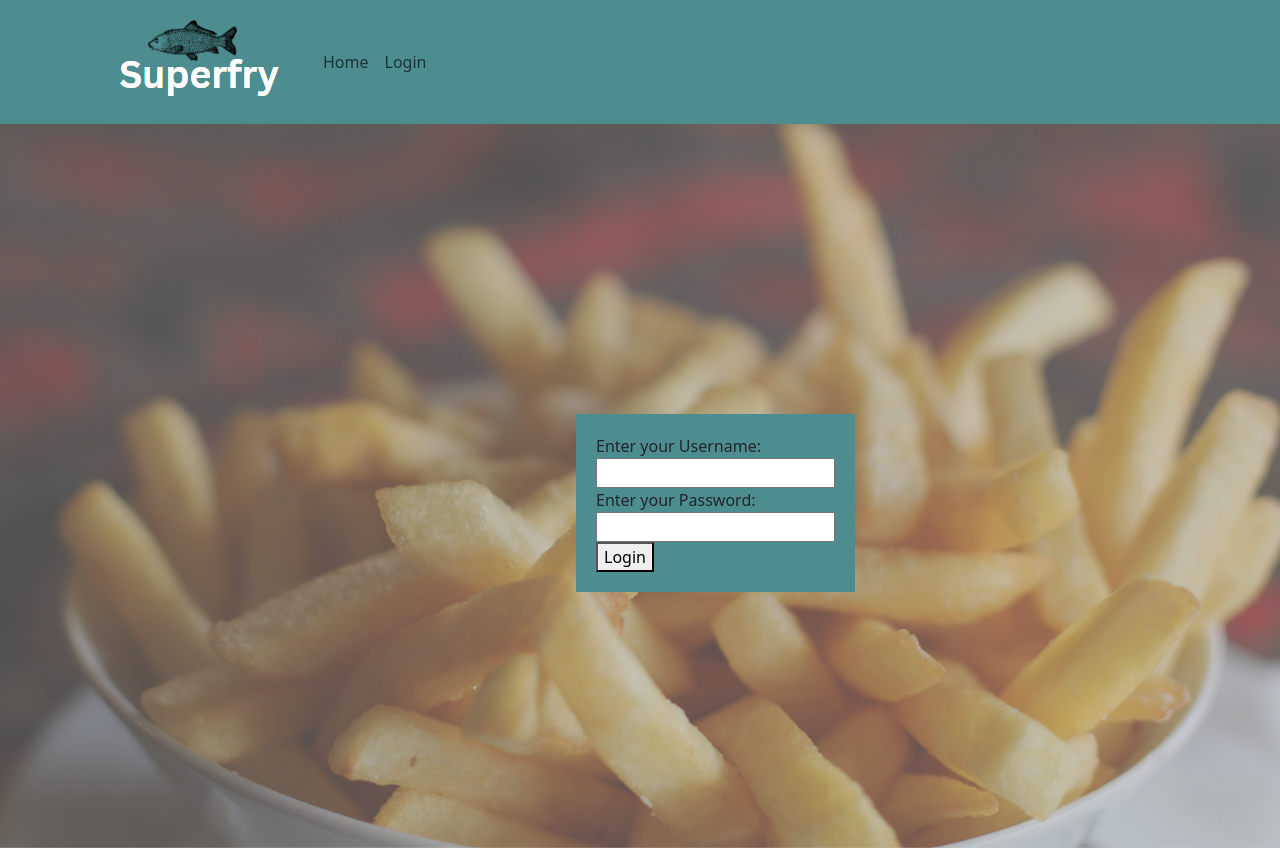
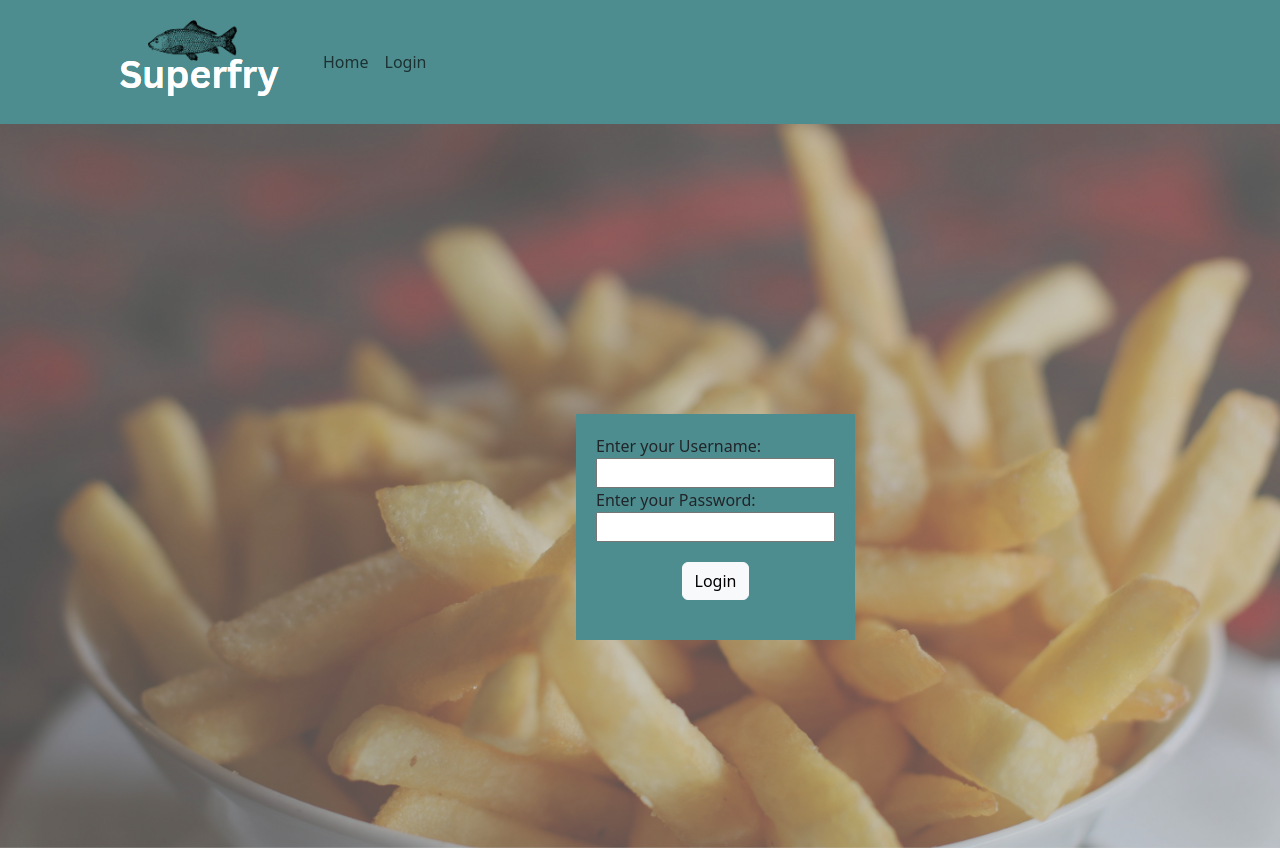
Before and after one commit to conorohare5678/SuperfryApplication, a React (Create React App) app in the folder superfry-application/: page /login in a window 1280 px wide. Built offline with nearby package versions, Linux system fonts and the light colour scheme.

Commit message:
Changes to login

```diff
--- a/superfry-application/src/App.js
+++ b/superfry-application/src/App.js
@@ -1,9 +1,9 @@
-import logo from './logo.svg';
 import './App.css';
 import { BrowserRouter as Router, Route, Routes } from 'react-router-dom';
 import SuperfryNavbar from './Components/navbar';
 import Login from './Pages/Login';
 import Homepage from './Pages/Homepage';
+import EmployeePage from './Pages/employeePage';
 
 function App() {
   return (
@@ -13,6 +13,7 @@ function App() {
             <Routes>
                 <Route path="/" element={<Homepage/>} />
                 <Route path="/login" element={<Login/>} />
+                <Route path='/EmployeePage' element={<EmployeePage/>}/>
             </Routes>
         </Router>
    </>
--- a/superfry-application/src/Pages/Login.js
+++ b/superfry-application/src/Pages/Login.js
@@ -1,5 +1,6 @@
 import React from "react";
 import picture from "../images/Food.jpg"
+import Button from 'react-bootstrap/Button'
 
 const Login = () =>{
 
@@ -18,8 +19,9 @@ const Login = () =>{
                             <br/>
                             <input type="password"/>
                             <br/>
-                            <button>Login</button>
-
+                            <div className="button-style">
+                            <Button variant="light">Login</Button>
+                            </div>
                         </form>
 
                 </div>
--- /dev/null
+++ b/superfry-application/src/Pages/employeePage.js
@@ -0,0 +1,12 @@
+import React from "react";
+
+const EmployeePage = () =>{
+
+    return(
+        <>
+        <p>Employee Page</p>
+        </>
+    )
+}
+
+export default EmployeePage;
--- a/superfry-application/src/index.css
+++ b/superfry-application/src/index.css
@@ -67,3 +67,8 @@ code {
   background-color: #4e8d8f;
   padding: 20px;
 }
+
+.button-style{
+  text-align: center;
+  padding: 20px;
+}
```
